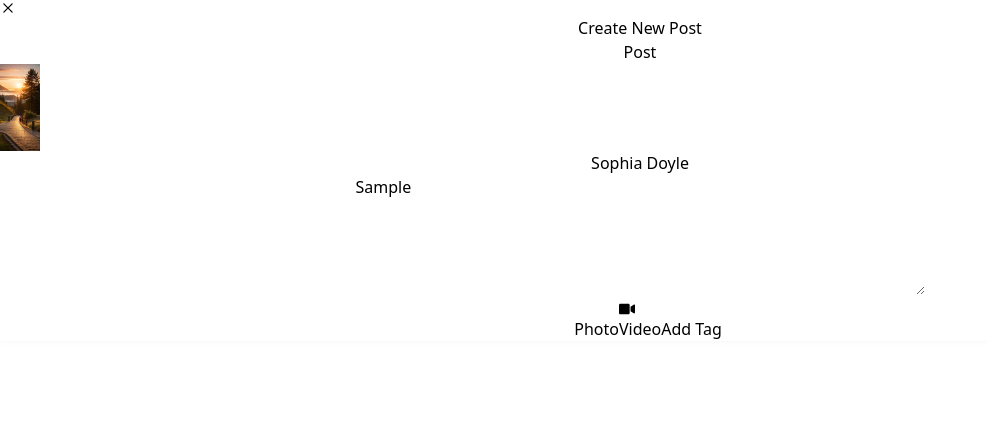
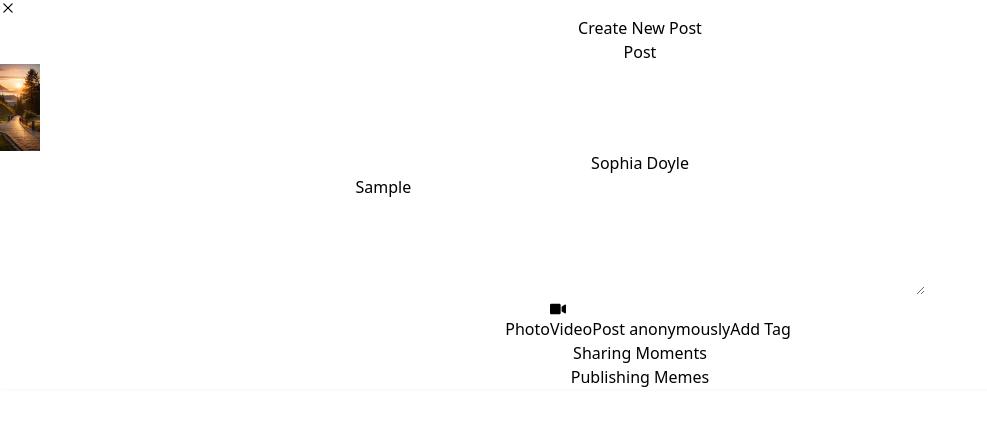
Before and after one commit to Nikhilj007/circleMeme, a React (Vite) app: page /create in a window 1280 px wide. Both pictures are taken after typing "Sample" into the empty fields and a click on the button "Add Tag". Shown: the top 426 px of the page, without its empty margins (0-987 px from the left). Built offline with nearby package versions, Linux system fonts and the light colour scheme; some icons are missing.

Commit message:
added animations to create route

```diff
--- a/package.json
+++ b/package.json
@@ -14,6 +14,7 @@
     "react": "^18.2.0",
     "react-dom": "^18.2.0",
     "react-icons": "^4.12.0",
+    "react-lazy-load": "^4.0.1",
     "react-router-dom": "^6.19.0"
   },
   "devDependencies": {
--- a/src/components/CreatePost.jsx
+++ b/src/components/CreatePost.jsx
@@ -5,26 +5,42 @@ import useWindowDimensions from "../hooks/useWindowDimension";
 import { FaImage } from "react-icons/fa6";
 import { FaVideo } from "react-icons/fa";
 import { RxCross2 } from "react-icons/rx";
-import {motion} from 'framer-motion'
+import { motion } from "framer-motion";
+import { useNavigate } from "react-router-dom";
+
 
 function CreatePost() {
   const { width } = useWindowDimensions();
   const imgFileRef = useRef(null);
   const videoFileRef = useRef(null);
   const [text, setText] = useState("");
+  const navigate = useNavigate();
+  const [shouldAnimate, setShouldAnimate] = useState(true);
+  const [tag,setTag] = useState(false);
+
+  const handleCrossClick = () => {
+    setShouldAnimate(false); // Disable animation
+    setTimeout(() => {
+      navigate(-1);
+    }, 300);
+  };
   return (
     <>
       <motion.div
         initial={{ opacity: 0, y: 100 }}
-        animate={{ opacity: 1, y: 0 }}
-        transition={{ duration: 0.5 }}
+        animate={shouldAnimate ? { opacity: 1, y: 0 } : {}}
+        transition={{ duration: 0.5,type:'spring',stiffness: 200,damping: 12 }}
         exit={{ opacity: 0, y: 100 }}
         style={{
-          boxShadow: '0px -4px 10px rgba(0, 0, 0, 0.1)', // Add a shadow at the top
+          boxShadow: "0px -4px 10px rgba(0, 0, 0, 0.1)", // Add a shadow at the top
         }}
-       className="w-full top-3 relative max-w-lg rounded-3xl shadow-2xl bg-white p-4 text-lg mb-3">
+        className="w-full top-3 relative max-w-lg rounded-3xl shadow-2xl bg-white p-4 text-lg mb-3"
+      >
         <div className="flex items-center text-xl justify-between font-bold">
-          <div className="text-2xl">
+          <div
+            onClick={handleCrossClick}
+            className="text-2xl"
+          >
             <RxCross2 />
           </div>
           <div>Create New Post</div>
@@ -57,7 +73,7 @@ function CreatePost() {
           ref={videoFileRef}
           style={{ display: "none" }}
         />
-        <div className="flex justify-between px-2 text-2xl">
+        <div className="flex justify-between px-2 text-xl">
           {/* <button onClick={() => setText("")}>
             <MdCancelPresentation />
           </button> */}
@@ -65,17 +81,26 @@ function CreatePost() {
             onClick={() => imgFileRef.current.click()}
             className="text-purple-800 flex items-center gap-1"
           >
-            <FaImage /><span className="text-lg">Photo</span>
+            <FaImage />
+            <span className="text-base">Photo</span>
           </button>
           <button
             onClick={() => videoFileRef.current.click()}
             className="text-blue-800 flex items-center gap-1"
           >
-            <FaVideo /> <span className="text-lg">Video</span>
+            <FaVideo /> <span className="text-base">Video</span>
           </button>
-          <button className="text-xl">
-            Add Tag
-          </button>
+          <button className="text-sm shadow-md">Post anonymously</button>
+          <button  onClick={()=>setTag(!tag)} className="text-sm shadow-md">Add Tag</button>
+          {tag &&<motion.div className="fixed bottom-0 rounded-3xl border-t-4 font-semibold left-0 right-0 bg-white p-3"
+              initial={{ opacity: 0, y: '100%' }}
+              animate={tag?{ opacity: 1, y: 0 }:{}}
+              exit={{ opacity: 0, y: '100%' }}
+              transition={{ duration: 0.3,type:'spring',stiffness: 200,damping: 12 }}
+            >
+              <div className="pb-2 ">Sharing Moments</div>
+              <div className="pb-2 ">Publishing Memes</div>
+            </motion.div>}
         </div>
       </motion.div>
     </>
--- a/src/components/Post.jsx
+++ b/src/components/Post.jsx
@@ -3,6 +3,8 @@ import profile from "../assets/user-8.jpg";
 import { MdComment } from "react-icons/md";
 // import { IoMdSend } from "react-icons/io";
 import { FaShareNodes } from "react-icons/fa6";
+import LazyLoad from 'react-lazy-load';
+
 
 function Post() {
   // const [showMore, setShowMore] = useState(false);
@@ -30,7 +32,9 @@ function Post() {
         </div>
 
         <div className="flex justify-center">
+        <LazyLoad offsetVertical={300}>
           <img className="rounded-sm w-full " src="https://help.apple.com/assets/65382CE37BB3E2BCF80ADABA/65382CE57BB3E2BCF80ADAC0/en_US/dbb0631358aad57b8b57484c2a476c7e.png" alt="" />
+        </LazyLoad>
         </div>
         <div className="flex items-center justify-between px-2 mr-5">
           <div className="flex px-2  gap-2">
```
Also changed, not shown: 1 other file (tests, documents, lock files or other folders).
